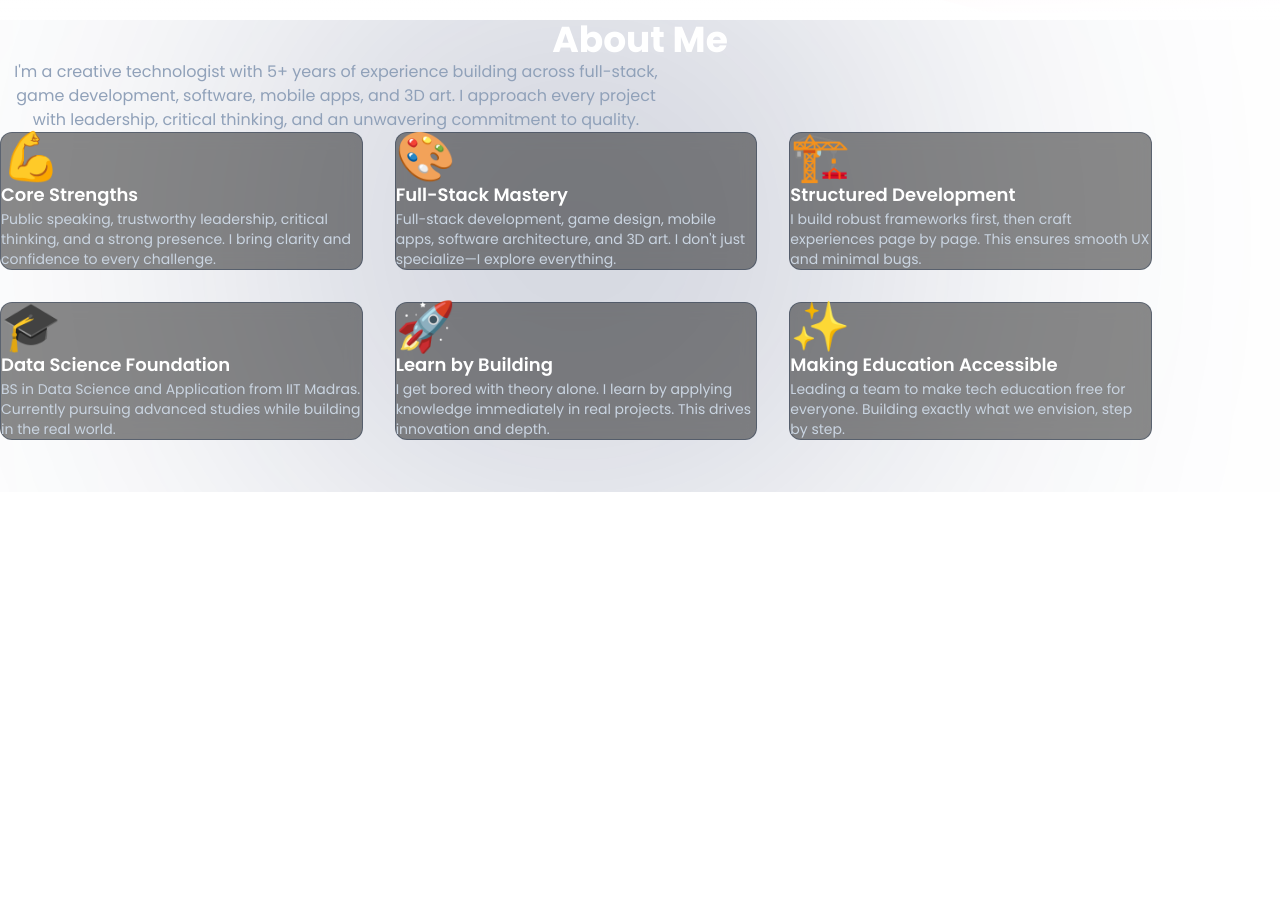
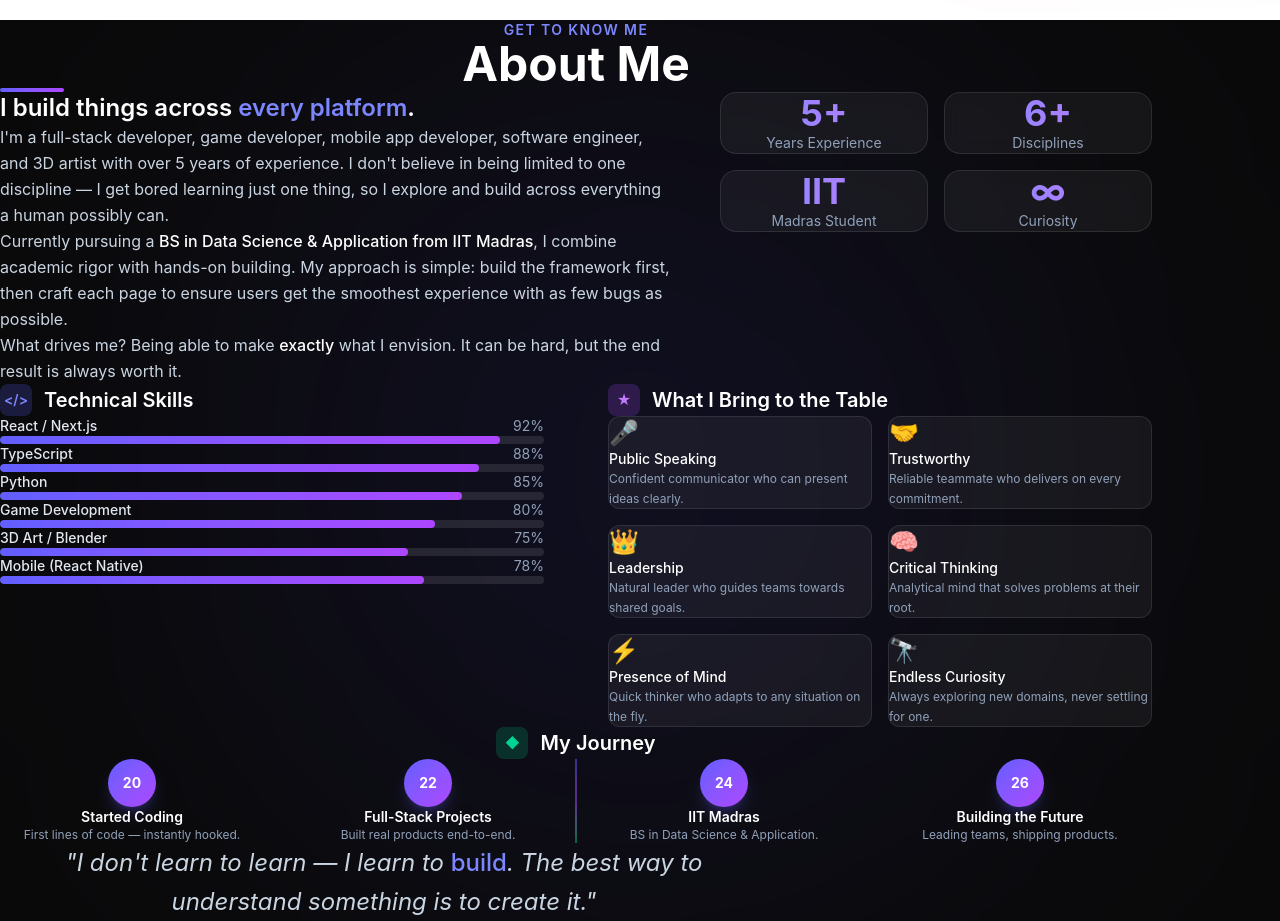
Before and after one commit to 25f3002130/portfolio, a Next.js app: page / in a window 1280 px wide. Shown: the part 780-1701 px from the top of the page. Before the commit the page ends 1272 px from the top, so only its background shows below. Built offline with nearby package versions, Linux system fonts and the light colour scheme.

Commit message:
Build professional About section with animated skills, stats, timeline and strengths

```diff
--- a/components/about.tsx
+++ b/components/about.tsx
@@ -1,72 +1,230 @@
 "use client";
 
-import React from "react";
+import React, { useRef } from "react";
+import { motion, useInView } from "motion/react";
+
+const skills = [
+  { name: "React / Next.js", level: 92 },
+  { name: "TypeScript", level: 88 },
+  { name: "Python", level: 85 },
+  { name: "Game Development", level: 80 },
+  { name: "3D Art / Blender", level: 75 },
+  { name: "Mobile (React Native)", level: 78 },
+];
+
+const timeline = [
+  { year: "2020", title: "Started Coding", desc: "First lines of code — instantly hooked." },
+  { year: "2022", title: "Full-Stack Projects", desc: "Built real products end-to-end." },
+  { year: "2024", title: "IIT Madras", desc: "BS in Data Science & Application." },
+  { year: "2026", title: "Building the Future", desc: "Leading teams, shipping products." },
+];
+
+function SkillBar({ name, level, delay }: { name: string; level: number; delay: number }) {
+  const ref = useRef(null);
+  const isInView = useInView(ref, { once: true, margin: "-50px" });
+
+  return (
+    <div ref={ref} className="space-y-2">
+      <div className="flex justify-between text-sm">
+        <span className="text-slate-200 font-medium">{name}</span>
+        <span className="text-slate-400">{level}%</span>
+      </div>
+      <div className="h-2 bg-white/10 rounded-full overflow-hidden">
+        <motion.div
+          className="h-full rounded-full bg-gradient-to-r from-indigo-500 to-purple-500"
+          initial={{ width: 0 }}
+          animate={isInView ? { width: `${level}%` } : { width: 0 }}
+          transition={{ duration: 1.2, delay, ease: "easeOut" }}
+        />
+      </div>
+    </div>
+  );
+}
+
+function StatCard({ value, label, delay }: { value: string; label: string; delay: number }) {
+  return (
+    <motion.div
+      initial={{ opacity: 0, y: 20 }}
+      whileInView={{ opacity: 1, y: 0 }}
+      transition={{ duration: 0.5, delay }}
+      viewport={{ once: true }}
+      className="text-center p-6 rounded-2xl bg-white/5 border border-white/10 backdrop-blur"
+    >
+      <div className="text-3xl md:text-4xl font-bold bg-gradient-to-r from-indigo-400 to-purple-400 bg-clip-text text-transparent">
+        {value}
+      </div>
+      <div className="text-sm text-slate-400 mt-2">{label}</div>
+    </motion.div>
+  );
+}
 
 export default function AboutMe() {
-    return (
-        <>
-            <style>{`
-                @import url('https://fonts.googleapis.com/css2?family=Poppins:ital,wght@0,100;0,200;0,300;0,400;0,500;0,600;0,700;0,800;0,900;1,100;1,200;1,300;1,400;1,500;1,600;1,700;1,800;1,900&display=swap');
+  return (
+    <section className="w-full bg-neutral-950 relative overflow-hidden">
+      {/* Subtle background glow */}
+      <div className="absolute top-1/2 left-1/2 -translate-x-1/2 -translate-y-1/2 w-[800px] h-[800px] rounded-full bg-indigo-900/20 blur-[180px] pointer-events-none" />
 
-                * {
-                    font-family: 'Poppins', sans-serif;
-                }
-            `}</style>
-            <h1 className="text-4xl font-bold text-center mx-auto text-white">About Me</h1>
-            <p className="text-base text-slate-400 text-center mt-3 max-w-2xl mx-auto">
-                I'm a creative technologist with 5+ years of experience building across full-stack, game development, software, mobile apps, and 3D art. I approach every project with leadership, critical thinking, and an unwavering commitment to quality.
+      <div className="relative max-w-6xl mx-auto px-6 md:px-8 py-28">
+
+        {/* Section Header */}
+        <motion.div
+          initial={{ opacity: 0, y: 30 }}
+          whileInView={{ opacity: 1, y: 0 }}
+          transition={{ duration: 0.6 }}
+          viewport={{ once: true }}
+          className="text-center mb-20"
+        >
+          <p className="text-indigo-400 text-sm font-semibold tracking-widest uppercase mb-3">
+            Get to know me
+          </p>
+          <h2 className="text-4xl md:text-5xl font-bold text-white mb-5">
+            About Me
+          </h2>
+          <div className="w-16 h-1 bg-gradient-to-r from-indigo-500 to-purple-500 mx-auto rounded-full" />
+        </motion.div>
+
+        {/* Bio + Stats Row */}
+        <div className="grid grid-cols-1 lg:grid-cols-5 gap-12 mb-24">
+          {/* Bio - takes 3 cols */}
+          <motion.div
+            initial={{ opacity: 0, x: -30 }}
+            whileInView={{ opacity: 1, x: 0 }}
+            transition={{ duration: 0.6 }}
+            viewport={{ once: true }}
+            className="lg:col-span-3 space-y-6"
+          >
+            <h3 className="text-2xl font-semibold text-white">
+              I build things across <span className="text-indigo-400">every platform</span>.
+            </h3>
+            <p className="text-slate-300 leading-relaxed">
+              I'm a full-stack developer, game developer, mobile app developer, software engineer, and 3D artist with over 5 years of experience. I don't believe in being limited to one discipline — I get bored learning just one thing, so I explore and build across everything a human possibly can.
             </p>
-            <div className="relative max-w-6xl mx-auto grid grid-cols-1 md:grid-cols-2 lg:grid-cols-3 gap-8 px-6 md:px-8 pt-20 pb-20">
-                <div className="size-[520px] -top-40 left-1/2 -translate-x-1/2 rounded-full absolute blur-[200px] -z-10 bg-blue-950/40"></div>
+            <p className="text-slate-300 leading-relaxed">
+              Currently pursuing a <span className="text-white font-medium">BS in Data Science & Application from IIT Madras</span>, I combine academic rigor with hands-on building. My approach is simple: build the framework first, then craft each page to ensure users get the smoothest experience with as few bugs as possible.
+            </p>
+            <p className="text-slate-300 leading-relaxed">
+              What drives me? Being able to make <span className="text-white font-medium">exactly</span> what I envision. It can be hard, but the end result is always worth it.
+            </p>
+          </motion.div>
 
-                <div className="bg-neutral-900/50 backdrop-blur border border-slate-700/50 rounded-xl p-6">
-                    <div className="text-5xl mb-4">💪</div>
-                    <h3 className="text-lg font-semibold text-white mb-2">Core Strengths</h3>
-                    <p className="text-sm text-slate-300">
-                        Public speaking, trustworthy leadership, critical thinking, and a strong presence. I bring clarity and confidence to every challenge.
-                    </p>
+          {/* Stats - takes 2 cols */}
+          <div className="lg:col-span-2 grid grid-cols-2 gap-4 content-start">
+            <StatCard value="5+" label="Years Experience" delay={0.1} />
+            <StatCard value="6+" label="Disciplines" delay={0.2} />
+            <StatCard value="IIT" label="Madras Student" delay={0.3} />
+            <StatCard value="∞" label="Curiosity" delay={0.4} />
+          </div>
+        </div>
+
+        {/* Skills + What I Bring Row */}
+        <div className="grid grid-cols-1 lg:grid-cols-2 gap-16 mb-24">
+          {/* Technical Skills */}
+          <motion.div
+            initial={{ opacity: 0, y: 30 }}
+            whileInView={{ opacity: 1, y: 0 }}
+            transition={{ duration: 0.6 }}
+            viewport={{ once: true }}
+          >
+            <h3 className="text-xl font-semibold text-white mb-8 flex items-center gap-3">
+              <span className="w-8 h-8 rounded-lg bg-indigo-500/20 flex items-center justify-center text-indigo-400 text-sm">
+                &#60;/&#62;
+              </span>
+              Technical Skills
+            </h3>
+            <div className="space-y-5">
+              {skills.map((skill, i) => (
+                <SkillBar key={skill.name} name={skill.name} level={skill.level} delay={i * 0.1} />
+              ))}
+            </div>
+          </motion.div>
+
+          {/* What I Bring */}
+          <motion.div
+            initial={{ opacity: 0, y: 30 }}
+            whileInView={{ opacity: 1, y: 0 }}
+            transition={{ duration: 0.6, delay: 0.2 }}
+            viewport={{ once: true }}
+          >
+            <h3 className="text-xl font-semibold text-white mb-8 flex items-center gap-3">
+              <span className="w-8 h-8 rounded-lg bg-purple-500/20 flex items-center justify-center text-purple-400 text-sm">
+                ★
+              </span>
+              What I Bring to the Table
+            </h3>
+            <div className="grid grid-cols-1 sm:grid-cols-2 gap-4">
+              {[
+                { icon: "🎤", title: "Public Speaking", desc: "Confident communicator who can present ideas clearly." },
+                { icon: "🤝", title: "Trustworthy", desc: "Reliable teammate who delivers on every commitment." },
+                { icon: "👑", title: "Leadership", desc: "Natural leader who guides teams towards shared goals." },
+                { icon: "🧠", title: "Critical Thinking", desc: "Analytical mind that solves problems at their root." },
+                { icon: "⚡", title: "Presence of Mind", desc: "Quick thinker who adapts to any situation on the fly." },
+                { icon: "🔭", title: "Endless Curiosity", desc: "Always exploring new domains, never settling for one." },
+              ].map((item) => (
+                <div
+                  key={item.title}
+                  className="p-4 rounded-xl bg-white/5 border border-white/10 hover:border-purple-500/40 transition-colors duration-300"
+                >
+                  <div className="text-2xl mb-2">{item.icon}</div>
+                  <h4 className="text-white font-medium text-sm mb-1">{item.title}</h4>
+                  <p className="text-slate-400 text-xs leading-relaxed">{item.desc}</p>
                 </div>
+              ))}
+            </div>
+          </motion.div>
+        </div>
 
-                <div className="bg-neutral-900/50 backdrop-blur border border-slate-700/50 rounded-xl p-6">
-                    <div className="text-5xl mb-4">🎨</div>
-                    <h3 className="text-lg font-semibold text-white mb-2">Full-Stack Mastery</h3>
-                    <p className="text-sm text-slate-300">
-                        Full-stack development, game design, mobile apps, software architecture, and 3D art. I don't just specialize—I explore everything.
-                    </p>
-                </div>
+        {/* Journey Timeline */}
+        <motion.div
+          initial={{ opacity: 0, y: 30 }}
+          whileInView={{ opacity: 1, y: 0 }}
+          transition={{ duration: 0.6 }}
+          viewport={{ once: true }}
+        >
+          <h3 className="text-xl font-semibold text-white mb-10 text-center flex items-center justify-center gap-3">
+            <span className="w-8 h-8 rounded-lg bg-emerald-500/20 flex items-center justify-center text-emerald-400 text-sm">
+              ◆
+            </span>
+            My Journey
+          </h3>
+          <div className="relative">
+            {/* Timeline line */}
+            <div className="absolute left-1/2 -translate-x-px top-0 bottom-0 w-0.5 bg-gradient-to-b from-indigo-500/50 via-purple-500/50 to-emerald-500/50 hidden md:block" />
 
-                <div className="bg-neutral-900/50 backdrop-blur border border-slate-700/50 rounded-xl p-6">
-                    <div className="text-5xl mb-4">🏗️</div>
-                    <h3 className="text-lg font-semibold text-white mb-2">Structured Development</h3>
-                    <p className="text-sm text-slate-300">
-                        I build robust frameworks first, then craft experiences page by page. This ensures smooth UX and minimal bugs.
-                    </p>
-                </div>
+            <div className="space-y-8 md:space-y-0 md:grid md:grid-cols-4 md:gap-8">
+              {timeline.map((item, i) => (
+                <motion.div
+                  key={item.year}
+                  initial={{ opacity: 0, y: 20 }}
+                  whileInView={{ opacity: 1, y: 0 }}
+                  transition={{ duration: 0.5, delay: i * 0.15 }}
+                  viewport={{ once: true }}
+                  className="relative text-center"
+                >
+                  <div className="inline-flex items-center justify-center w-12 h-12 rounded-full bg-gradient-to-br from-indigo-500 to-purple-500 text-white font-bold text-sm mb-4 shadow-lg shadow-indigo-500/25">
+                    {item.year.slice(2)}
+                  </div>
+                  <h4 className="text-white font-semibold text-sm mb-1">{item.title}</h4>
+                  <p className="text-slate-400 text-xs">{item.desc}</p>
+                </motion.div>
+              ))}
+            </div>
+          </div>
+        </motion.div>
 
-                <div className="bg-neutral-900/50 backdrop-blur border border-slate-700/50 rounded-xl p-6">
-                    <div className="text-5xl mb-4">🎓</div>
-                    <h3 className="text-lg font-semibold text-white mb-2">Data Science Foundation</h3>
-                    <p className="text-sm text-slate-300">
-                        BS in Data Science and Application from IIT Madras. Currently pursuing advanced studies while building in the real world.
-                    </p>
-                </div>
+        {/* Philosophy Quote */}
+        <motion.div
+          initial={{ opacity: 0 }}
+          whileInView={{ opacity: 1 }}
+          transition={{ duration: 0.8, delay: 0.3 }}
+          viewport={{ once: true }}
+          className="mt-24 text-center"
+        >
+          <blockquote className="text-xl md:text-2xl text-slate-300 italic max-w-3xl mx-auto leading-relaxed">
+            "I don't learn to learn — I learn to <span className="text-indigo-400 font-medium not-italic">build</span>. The best way to understand something is to create it."
+          </blockquote>
+        </motion.div>
 
-                <div className="bg-neutral-900/50 backdrop-blur border border-slate-700/50 rounded-xl p-6">
-                    <div className="text-5xl mb-4">🚀</div>
-                    <h3 className="text-lg font-semibold text-white mb-2">Learn by Building</h3>
-                    <p className="text-sm text-slate-300">
-                        I get bored with theory alone. I learn by applying knowledge immediately in real projects. This drives innovation and depth.
-                    </p>
-                </div>
-
-                <div className="bg-neutral-900/50 backdrop-blur border border-slate-700/50 rounded-xl p-6">
-                    <div className="text-5xl mb-4">✨</div>
-                    <h3 className="text-lg font-semibold text-white mb-2">Making Education Accessible</h3>
-                    <p className="text-sm text-slate-300">
-                        Leading a team to make tech education free for everyone. Building exactly what we envision, step by step.
-                    </p>
-                </div>
-            </div>
-        </>
-    );
-};
+      </div>
+    </section>
+  );
+}
```
